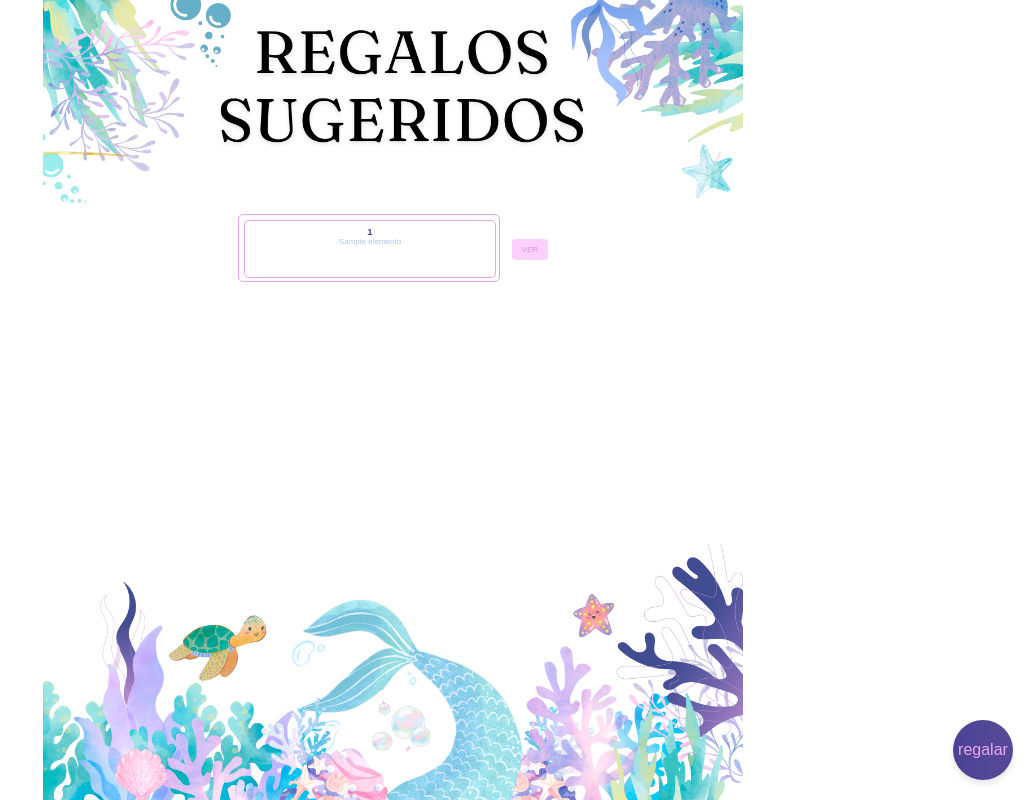
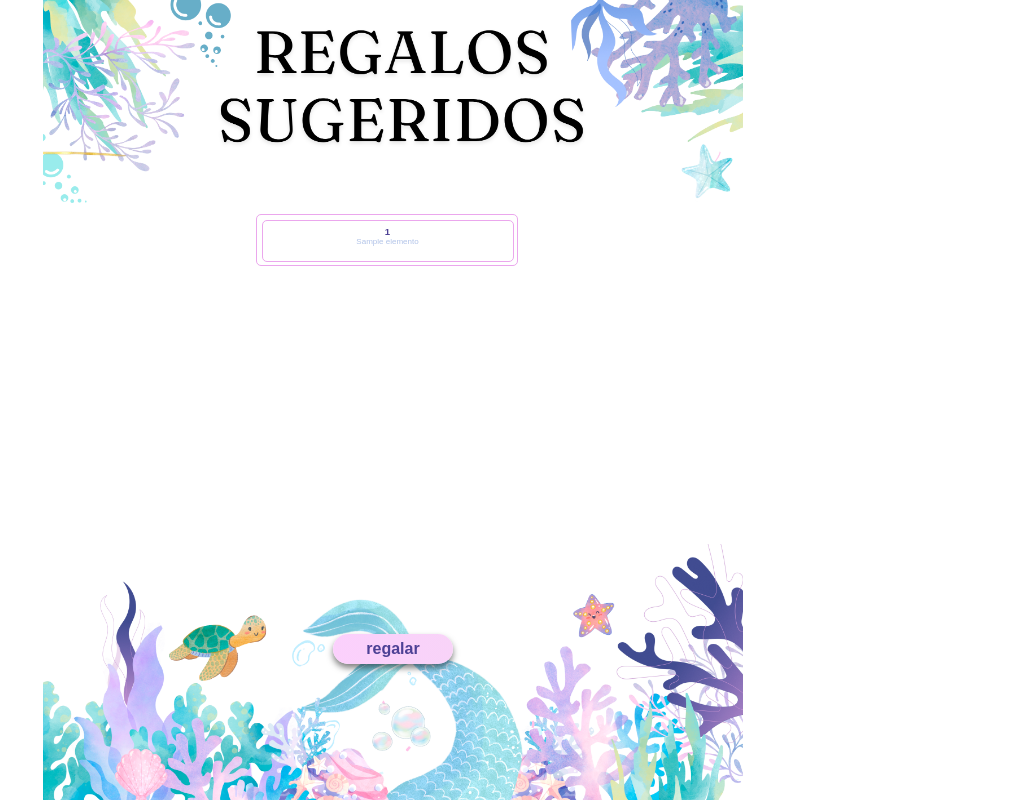
Before and after one commit to AlbertSayos/babyshower, a Flask app: template templates/regalos.html in a window 1280 px wide. Shown: the whole page, without its empty margins (247-1280 px from the left). Run offline with Flask 3, Linux system fonts and the light colour scheme; the template is opened without the code that fills it: most values are stand-ins (such as "Sample title", 1, 10 or a date in 2020).

Commit message:
lista de regalos css corregido

```diff
--- a/app.py
+++ b/app.py
@@ -18,7 +18,6 @@ mongo_collection_name_repetibles = os.getenv("MONGO_REGALOSREPETIBLES")
 
 client = MongoClient(mongo_uri)
 db = client[mongo_db_name]
-
 collection_no_repetibles = db[mongo_collection_name_no_repetibles]
 collection_repetibles = db[mongo_collection_name_repetibles]
 
@@ -73,6 +72,19 @@ def enviar():
     whatsapp_link = f"https://api.whatsapp.com/send?phone={telefono}&text={mensaje}"
     return jsonify({'whatsapp_link': whatsapp_link})
 
+"""
+@app.route('/pasarafalse')
+def pasarafalse():
+    # Obtiene todos los documentos de la colección
+    regalos = collection_no_repetibles.find({})
+
+    # Itera sobre los documentos y actualiza 'meAnoto' a False
+    for regalo in regalos:
+        # Actualiza el campo 'meAnoto' a False para este documento
+        collection_no_repetibles.update_one({"_id": regalo["_id"]}, {"$set": {"meAnoto": False}})
+
+    return jsonify({"message": "Regalos cambiados"}), 200
+"""
 
 
 
--- a/static/css/styleregalo.css
+++ b/static/css/styleregalo.css
@@ -37,10 +37,10 @@ body, html {
     flex-wrap: nowrap;
     justify-content: space-between;
     align-items: center;
-    max-width: 310px;
+    max-width: 275px;
     min-width: 140px;
-    width: 39vw;
-    height: 8vh;
+    width: 45vw;
+    height: 6vh;
     max-height: 77px;
     min-height: 45px;
     box-sizing: border-box;
@@ -67,14 +67,15 @@ body, html {
 .caja-exterior, .caja-exterior-validado{
     border: 1px solid #eba7ed ;
     border-radius: 5px;
-    width: 28vw;
-    height: 7vh;
+    width: 29vw;
+    height: 5vh;
     padding: 5px;
     max-width: 250px;
     min-width: 70px;
     max-height: 70px;
     min-height: 35px;
     margin-right: 2px;
+    cursor: pointer;
 }
 
 .caja-exterior-validado {
@@ -84,8 +85,8 @@ body, html {
 .caja-interior{
     border: 1px solid #eba7ed ;
     border-radius: 5px;
-    width: 27vw;
-    height: 7vh;
+    width: 29vw;
+    height: 5vh;
     max-width: 250px;
     min-width: 70px;
     max-height: 70px;
@@ -100,10 +101,9 @@ body, html {
 
 .titulo {
     margin: 0;
-    font-size: 0.6em;
-    cursor: pointer;
+    font-size: 0.5em;
     color: #4d4195;
-
+    font-weight: 600;
 }
 
 .descripcion {
@@ -130,28 +130,34 @@ body, html {
     background-color: #0056b3;
 }
 
+.btn-referencia-escondido{
+    display: none;
+}
+
 .btn-regalar{
     position: fixed;
-    bottom: 20px;
-    right: 20px;
-    background: linear-gradient(to right, #4d4195 , #564a97 );
+    bottom: 17%;
+    background: linear-gradient(to right, #fbd0fc  , #f8d3f8  );
     border: none;
-    border-radius: 50%; /* Hace el botón redondo */
-    color: #eba7ed ;
+    border-radius: 20px; /* Hace el botón redondo */
+    color: #4d4195 ;
     padding: 15px;
     font-size: 16px;
     cursor: pointer;
-    width: 60px; /* Ajusta el ancho para hacerlo redondo */
-    height: 60px; /* Ajusta la altura para hacerlo redondo */
+    width: 120px; /* Ajusta el ancho para hacerlo redondo */
+    height: 30px; /* Ajusta la altura para hacerlo redondo */
     display: flex;
     align-items: center;
     justify-content: center;
-    box-shadow: 0px 4px 6px rgba(0, 0, 0, 0.1); /* Añade una sombra para mejorar la visibilidad */
+    box-shadow: 0px 4px 6px rgba(0, 0, 0, 0.5); /* Añade una sombra para mejorar la visibilidad */
     z-index: 1000; /* Asegura que el botón esté encima de otros elementos */
+    font-weight: 600;
+
 }
 
 .btn-regalar:hover {
     background: linear-gradient(to right, #4d4195 , #564a97  );
+    color: #eba7ed;
 }
 
 .tiulo-secundario{
@@ -162,3 +168,15 @@ body, html {
     flex-wrap: nowrap;
     justify-content: center;
 }
+
+@media (min-width: 500px) {
+    .titulo {
+        font-size: 0.6em;
+    }
+
+    .descripcion {
+        font-size: 0.5em;
+
+
+    }
+  }
--- a/templates/regalos.html
+++ b/templates/regalos.html
@@ -17,20 +17,20 @@
                 {% for elemento in lista %}
                 <div class="caja-exterior-1">
                 <div class="caja">
-                    <div id="caja-exterior-{{ elemento[3] }}" class="caja-exterior">
+                    <div id="caja-exterior-{{ elemento[3] }}" class="caja-exterior"  onclick="AnotarRegalo('{{ elemento[0] }}','caja-exterior-{{ elemento[3] }}','btn-referencia-{{ elemento[3] }}')">
                         <div class="caja-interior">
                             <div class="caja-titulo">
                                 <div class="tiulo-secundario" id="tiulo-secundario-{{ elemento[3] }}" >
-                                    <h6 class="titulo" onclick="AnotarRegalo('{{ elemento[0] }}','caja-exterior-{{ elemento[3] }}')">{{ elemento[0] }}</h6>
+                                    <p class="titulo">{{ elemento[0] }}</p>
                                     <p class="descripcion">{{ elemento[1] }}</p>
                                 </div>
                             </div>
                         </div>
                     </div>
                     {% if elemento[2] %}
-                        <a target="_blank" class="btn-referencia" href="{{ elemento[2] }}">VER</a>
+                        <a target="_blank" class="btn-referencia-escondido" href="{{ elemento[2] }}" id="btn-referencia-{{ elemento[3] }}">VER</a>
                         {% else %}
-                            <p target="_blank" class="btn-referencia">VER</p>
+                            <p target="_blank" class="btn-referencia-escondido" href="{{ elemento[2] }}" id="btn-referencia-{{ elemento[3] }}">VER</p>
                         {% endif %}
                     </div>
                 </div>
@@ -45,7 +45,7 @@
 <script>
     var listaDeRegalos = [];
 
-    function AnotarRegalo(nombreRegalo, id) {
+    function AnotarRegalo(nombreRegalo, id,idbtn) {
         var check = document.getElementById(id);
         if (check.classList.contains('caja-exterior')) {
             check.classList.remove('caja-exterior');
@@ -55,6 +55,16 @@
             check.classList.remove('caja-exterior-validado');
             check.classList.add('caja-exterior');
             eliminarRegalo(nombreRegalo);
+        }
+
+
+        var btn = document.getElementById(idbtn);
+        if (btn.classList.contains('btn-referencia-escondido')) {
+            btn.classList.remove('btn-referencia-escondido');
+            btn.classList.add('btn-referencia');
+        } else {
+            btn.classList.remove('btn-referencia');
+            btn.classList.add('btn-referencia-escondido');
         }
     }
 
```
